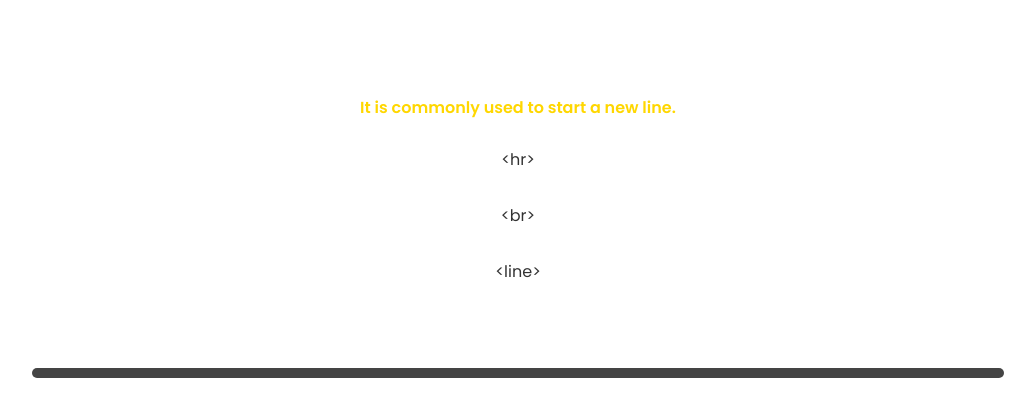
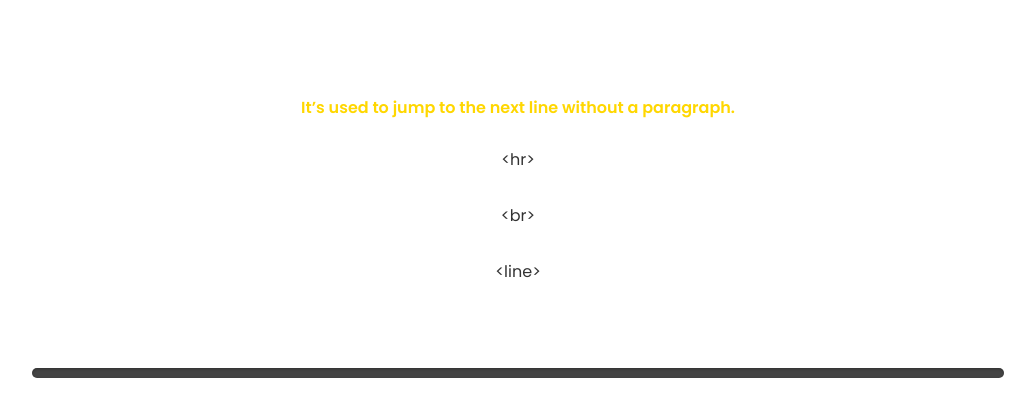
Before and after one commit to qoldfire/probable-octo-guide, a Next.js app: page /game in a window 1280 px wide. Both pictures are taken after a click on the button "Start Game". Shown: the top 416 px of the page, without its empty margins (122-1157 px from the left). Built offline with nearby package versions, Linux system fonts and the light colour scheme.

Commit message:
Update page.tsx

```diff
--- a/app/game/page.tsx
+++ b/app/game/page.tsx
@@ -26,47 +26,47 @@ export default function GamePage() {
   const allChallenges: Question[] = [
     {
       instruction: 'Write HTML that creates a paragraph that says "HTML is fun".',
-      tip: 'Use paragraph tags to wrap the sentence.',
-      failTip: 'The <p> tag wraps content in a paragraph.',
+      tip: 'Think about the tag that wraps a block of text.',
+      failTip: 'Try using tags that group text into paragraphs.',
       placeholder: '<p>HTML is fun</p>',
       check: (input: string) => /<p>\s*html is fun\s*<\/p>/i.test(input),
       type: 'typing'
     },
     {
       instruction: 'Which tag makes the biggest heading?',
-      tip: 'Heading sizes decrease with larger numbers.',
+      tip: 'Heading sizes are numbered, smallest to largest.',
       options: ['<h1>', '<h3>', '<h6>'],
       correct: '<h1>',
-      failTip: 'Use the largest heading tag available.',
+      failTip: 'Look for the tag that represents the most important heading.',
       type: 'choice'
     },
     {
       instruction: 'Choose the correct tag for a hyperlink.',
-      tip: 'It allows users to navigate to a different page.',
+      tip: 'It’s the tag that points to other pages.',
       options: ['<p>', '<a>', '<link>'],
       correct: '<a>',
-      failTip: 'It allows navigation to another page.',
+      failTip: 'This tag usually has an href attribute.',
       type: 'choice'
     },
     {
       instruction: 'Type HTML to make the word "Code" bold.',
-      tip: 'Bold tags emphasize text weight.',
-      failTip: 'Try using <strong> or <b>.',
+      tip: 'Which tags make text bold or strong?',
+      failTip: 'Try tags like <strong> or <b>.',
       placeholder: '<strong>Code</strong>',
       check: (input: string) => /<(strong|b)>\s*code\s*<\/(strong|b)>/i.test(input),
       type: 'typing'
     },
     {
       instruction: 'Which tag is used for images?',
-      tip: 'It includes the src attribute and is self-closing.',
+      tip: 'This tag has a src attribute and is self-closing.',
       options: ['<img>', '<picture>', '<src>'],
       correct: '<img>',
-      failTip: 'It is used to display pictures.',
+      failTip: 'It displays pictures on a page.',
       type: 'choice'
     },
     {
       instruction: 'Type HTML to create a level 2 heading that says "Start".',
-      tip: 'Use the second-largest heading tag.',
+      tip: 'Think about the second largest heading tag.',
       failTip: 'Try <h2>Start</h2>.',
       placeholder: '<h2>Start</h2>',
       check: (input: string) => /<h2>\s*start\s*<\/h2>/i.test(input),
@@ -74,32 +74,32 @@ export default function GamePage() {
     },
     {
       instruction: 'Which element creates a line break?',
-      tip: 'It is commonly used to start a new line.',
+      tip: 'It’s used to jump to the next line without a paragraph.',
       options: ['<hr>', '<br>', '<line>'],
       correct: '<br>',
-      failTip: 'It is used to break lines.',
+      failTip: 'This tag doesn’t have a closing tag.',
       type: 'choice'
     },
     {
       instruction: 'Write HTML to make the text "Fun" italic.',
-      tip: 'Use tags that visually slant the text.',
-      failTip: 'Try using <i> or <em>.',
+      tip: 'Which tags slant the text?',
+      failTip: 'Try <i> or <em>.',
       placeholder: '<em>Fun</em>',
       check: (input: string) => /<(i|em)>\s*fun\s*<\/(i|em)>/i.test(input),
       type: 'typing'
     },
     {
       instruction: 'Which tag defines a list item?',
-      tip: 'It is used inside lists.',
+      tip: 'It’s used inside ordered and unordered lists.',
       options: ['<li>', '<ol>', '<ul>'],
       correct: '<li>',
-      failTip: 'It defines a list item.',
+      failTip: 'It wraps each item in a list.',
       type: 'choice'
     },
     {
       instruction: 'Write HTML to create a link that says "Site" and goes to example.com.',
-      tip: 'Use an anchor tag with an href attribute.',
-      failTip: 'Try <a href="https://example.com">Site</a>',
+      tip: 'Use a tag with href attribute linking to a URL.',
+      failTip: 'Try <a href="https://example.com">Site</a>.',
       placeholder: '<a href="https://example.com">Site</a>',
       check: (input: string) => /<a\s+href=["']https:\/\/example\.com["']>\s*site\s*<\/a>/i.test(input),
       type: 'typing'
@@ -110,6 +110,9 @@ export default function GamePage() {
     const shuffled = [...allChallenges].sort(() => 0.5 - Math.random());
     setChallengeSet(shuffled.slice(0, 10));
     setCurrentIndex(0);
+    setScore(0);
+    setFeedback('');
+    setInputValue('');
   }, [step]);
 
   const current = challengeSet[currentIndex];
@@ -150,22 +153,30 @@ export default function GamePage() {
         <title>CodeQuest</title>
         <link rel="preconnect" href="https://fonts.googleapis.com" />
         <link rel="preconnect" href="https://fonts.gstatic.com" crossOrigin="anonymous" />
-        <link href="https://fonts.googleapis.com/css2?family=Poppins:wght@400;600&display=swap" rel="stylesheet" />
+        <link
+          href="https://fonts.googleapis.com/css2?family=Poppins:wght@400;600&display=swap"
+          rel="stylesheet"
+        />
       </Head>
-      <div style={{
-        padding: '2rem',
-        textAlign: 'center',
-        color: '#fff',
-        background: 'linear-gradient(to bottom right, #6a11cb, #2575fc)',
-        fontFamily: 'Poppins, sans-serif',
-        minHeight: '100vh',
-        backgroundImage: 'radial-gradient(circle at 20% 20%, rgba(255,255,255,0.05), transparent 25%), radial-gradient(circle at 80% 80%, rgba(255,255,255,0.05), transparent 25%)',
-        transition: 'all 0.5s ease-in-out'
-      }}>
+      <div
+        style={{
+          padding: '2rem',
+          textAlign: 'center',
+          color: '#fff',
+          background: 'linear-gradient(135deg, #3a1c71 0%, #6a11cb 50%, #2575fc 100%)',
+          fontFamily: "'Poppins', sans-serif",
+          minHeight: '100vh',
+          backgroundImage:
+            'radial-gradient(circle at 20% 20%, rgba(255,255,255,0.07), transparent 25%), radial-gradient(circle at 80% 80%, rgba(255,255,255,0.07), transparent 25%)',
+          transition: 'all 0.5s ease-in-out',
+        }}
+      >
         {step === 'intro' && (
           <div>
             <h1 style={{ fontSize: '3rem', marginBottom: '1rem' }}>Welcome to CodeQuest</h1>
-            <p style={{ fontSize: '1.25rem', marginBottom: '2rem' }}>Test your HTML skills with fun challenges!</p>
+            <p style={{ fontSize: '1.25rem', marginBottom: '2rem' }}>
+              Test your HTML skills with fun challenges!
+            </p>
             <button
               style={{
                 background: 'linear-gradient(90deg, #ff6ec4, #7873f5)',
@@ -176,11 +187,11 @@ export default function GamePage() {
                 color: 'white',
                 cursor: 'pointer',
                 boxShadow: '0 4px 14px rgba(0,0,0,0.2)',
-                transition: 'transform 0.2s ease'
+                transition: 'transform 0.2s ease',
               }}
               onClick={() => setStep('challenge')}
-              onMouseEnter={e => e.currentTarget.style.transform = 'scale(1.05)'}
-              onMouseLeave={e => e.currentTarget.style.transform = 'scale(1)'}
+              onMouseEnter={(e) => (e.currentTarget.style.transform = 'scale(1.05)')}
+              onMouseLeave={(e) => (e.currentTarget.style.transform = 'scale(1)')}
             >
               Start Game
             </button>
@@ -196,7 +207,7 @@ export default function GamePage() {
                 <input
                   type="text"
                   value={inputValue}
-                  onChange={e => setInputValue(e.target.value)}
+                  onChange={(e) => setInputValue(e.target.value)}
                   placeholder={current.placeholder}
                   style={{
                     padding: '0.75rem',
@@ -204,12 +215,25 @@ export default function GamePage() {
                     border: '2px solid #fff',
                     fontSize: '1rem',
                     width: '80%',
-                    maxWidth: '500px'
+                    maxWidth: '500px',
+                    backgroundColor: '#222',
+                    color: '#fff',
+                    outline: 'none',
+                    transition: 'border-color 0.3s ease',
                   }}
+                  onFocus={(e) => (e.currentTarget.style.borderColor = '#ff6ec4')}
+                  onBlur={(e) => (e.currentTarget.style.borderColor = '#fff')}
                 />
               ) : (
-                <div style={{ display: 'flex', flexDirection: 'column', alignItems: 'center', gap: '0.5rem' }}>
-                  {current.options?.map(option => (
+                <div
+                  style={{
+                    display: 'flex',
+                    flexDirection: 'column',
+                    alignItems: 'center',
+                    gap: '0.5rem',
+                  }}
+                >
+                  {current.options?.map((option) => (
                     <button
                       key={option}
                       onClick={() => handleSubmit(option)}
@@ -221,10 +245,10 @@ export default function GamePage() {
                         border: 'none',
                         cursor: 'pointer',
                         fontSize: '1rem',
-                        transition: 'background-color 0.2s ease'
+                        transition: 'background-color 0.2s ease',
                       }}
-                      onMouseEnter={e => e.currentTarget.style.backgroundColor = '#eee'}
-                      onMouseLeave={e => e.currentTarget.style.backgroundColor = '#fff'}
+                      onMouseEnter={(e) => (e.currentTarget.style.backgroundColor = '#eee')}
+                      onMouseLeave={(e) => (e.currentTarget.style.backgroundColor = '#fff')}
                     >
                       {option}
                     </button>
@@ -234,10 +258,29 @@ export default function GamePage() {
             </div>
             <div style={{ marginTop: '1rem', height: '1.5rem', fontWeight: 'bold' }}>{feedback}</div>
             <div style={{ marginTop: '2rem' }}>
-              <div style={{ height: '10px', width: '80%', background: '#444', margin: '0 auto', borderRadius: '5px' }}>
-                <div style={{ height: '100%', width: `${progress}%`, background: '#00f2fe', borderRadius: '5px', transition: 'width 0.5s ease-in-out' }}></div>
+              <div
+                style={{
+                  height: '10px',
+                  width: '80%',
+                  background: '#444',
+                  margin: '0 auto',
+                  borderRadius: '5px',
+                  boxShadow: 'inset 0 1px 3px rgba(0,0,0,0.3)',
+                }}
+              >
+                <div
+                  style={{
+                    height: '100%',
+                    width: `${progress}%`,
+                    background: 'linear-gradient(90deg, #6a11cb, #2575fc)',
+                    borderRadius: '5px',
+                    transition: 'width 0.5s ease-in-out',
+                  }}
+                ></div>
               </div>
-              <p style={{ marginTop: '0.5rem' }}>{currentIndex + 1} / {challengeSet.length}</p>
+              <p style={{ marginTop: '0.5rem' }}>
+                {currentIndex + 1} / {challengeSet.length}
+              </p>
             </div>
           </div>
         )}
@@ -245,7 +288,9 @@ export default function GamePage() {
         {step === 'complete' && (
           <div>
             <h2 style={{ fontSize: '2rem', marginBottom: '1rem' }}>🎉 Great job! 🎉</h2>
-            <p style={{ fontSize: '1.25rem' }}>Your score: {score} / {challengeSet.length}</p>
+            <p style={{ fontSize: '1.25rem' }}>
+              Your score: {score} / {challengeSet.length}
+            </p>
             <button
               style={{
                 background: 'linear-gradient(90deg, #ff6ec4, #7873f5)',
@@ -257,11 +302,11 @@ export default function GamePage() {
                 cursor: 'pointer',
                 marginTop: '2rem',
                 boxShadow: '0 4px 14px rgba(0,0,0,0.2)',
-                transition: 'transform 0.2s ease'
+                transition: 'transform 0.2s ease',
               }}
               onClick={() => setStep('intro')}
-              onMouseEnter={e => e.currentTarget.style.transform = 'scale(1.05)'}
-              onMouseLeave={e => e.currentTarget.style.transform = 'scale(1)'}
+              onMouseEnter={(e) => (e.currentTarget.style.transform = 'scale(1.05)')}
+              onMouseLeave={(e) => (e.currentTarget.style.transform = 'scale(1)')}
             >
               Play Again
             </button>
```
